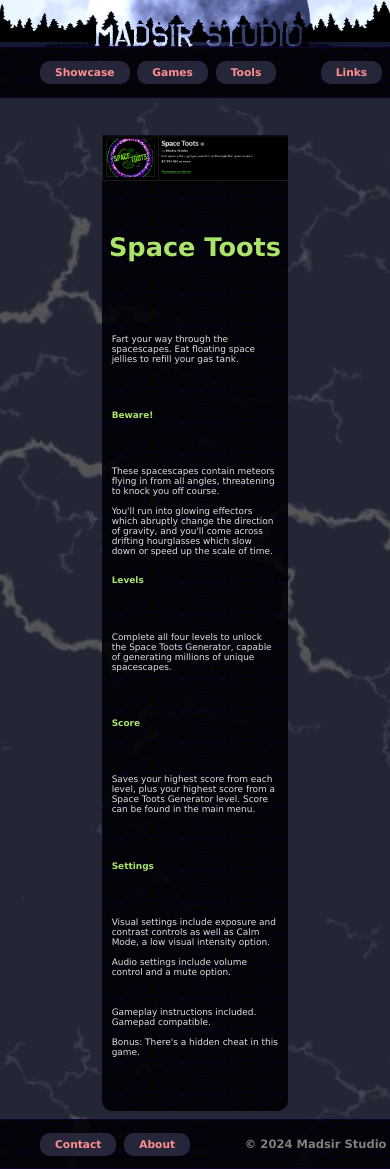
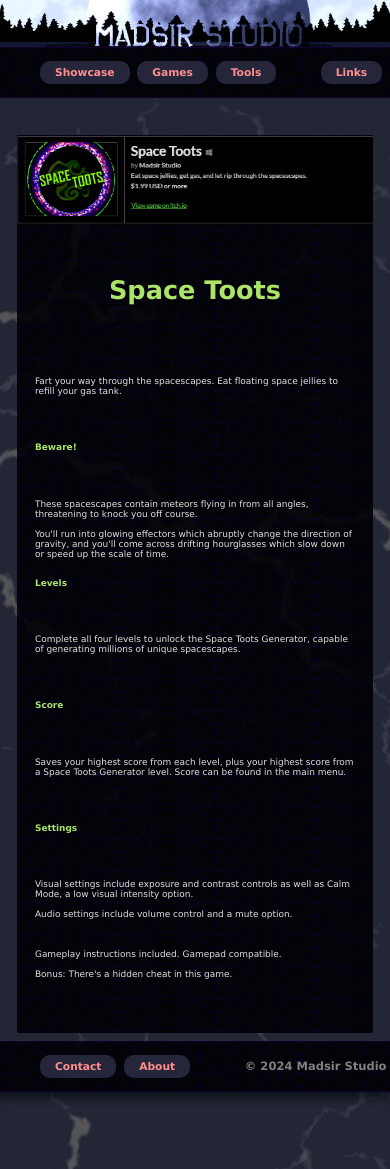
Before and after one commit to Madsir/madsirstudio.github.io, a Jekyll site: the page built from spacetoots/index.html, in a window 390 px wide. Built offline with Jekyll 4.4.1, drawn with Linux system fonts in a browser that asks for light colours.

Commit message:
Update index.html

```diff
--- a/spacetoots/index.html
+++ b/spacetoots/index.html
@@ -27,6 +27,13 @@
   margin-left: 5%;
   margin-right: 5%;
 }
+.around {
+  align-items: center;
+  border-radius: 10px;
+  margin-left: 25%;
+  margin-right: 25%;
+ background-image: url("/Assets/tough.png")
+}
 @media (max-width: 600px) {
   p {
     font-size: 0.7em;
@@ -42,13 +49,13 @@
   h1 {
   color: #ACE369;
   }
+  .around {
+  align-items: center;
+  border-radius: 2px;
+  margin-left: 2%;
+  margin-right: 2%;
+ background-image: url("/Assets/tough.png")
 }
-.around {
-  align-items: center;
-  border-radius: 10px;
-  margin-left: 25%;
-  margin-right: 25%;
- background-image: url("/Assets/tough.png")
 }
 
 .center {
```
